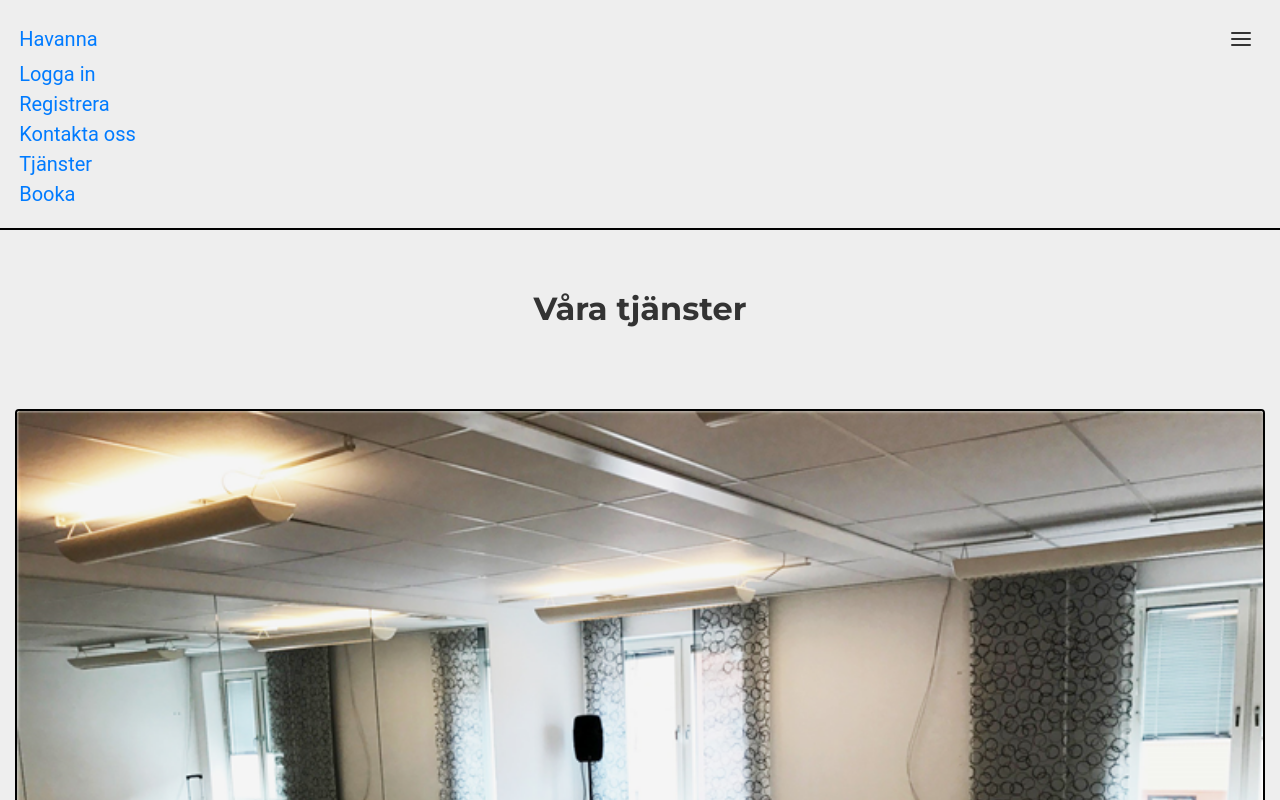
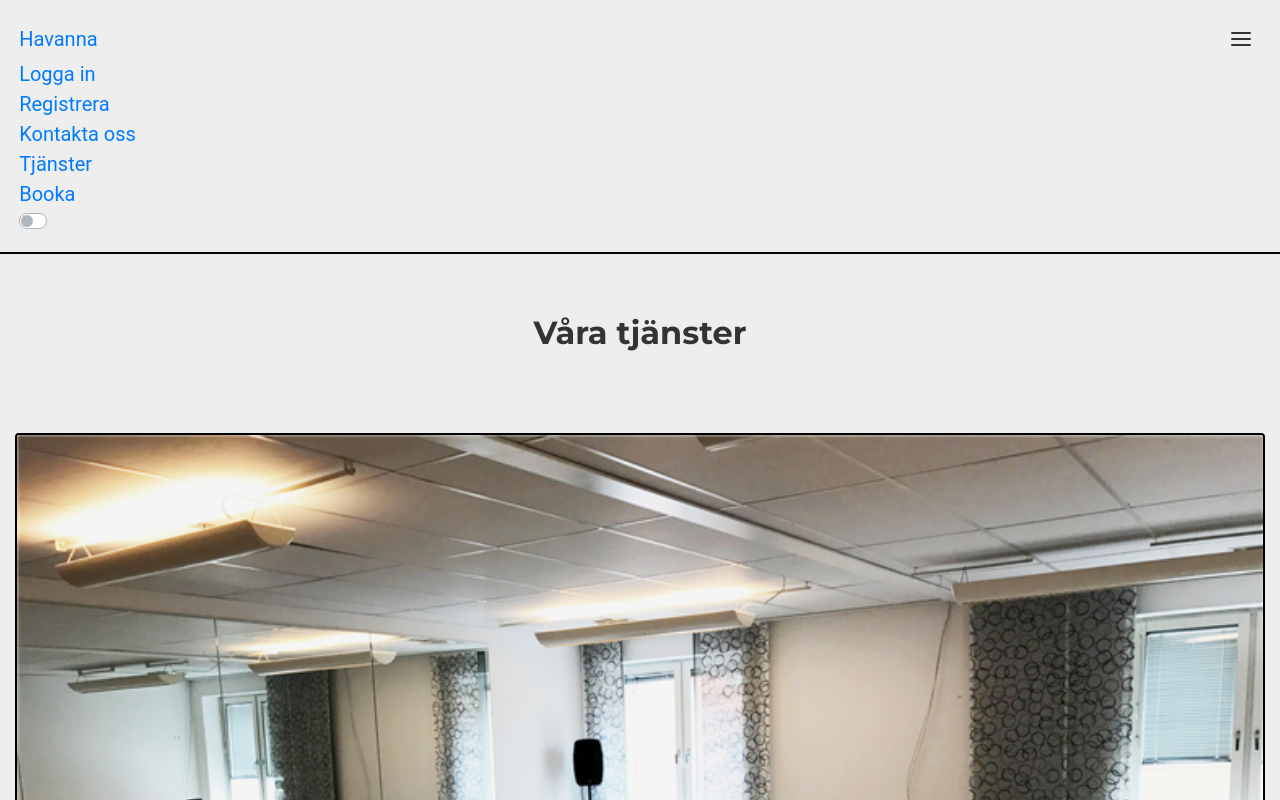
Before and after one commit to KevinCarvajal/Bokningssida, a React (Create React App) app in the folder my-app/: page /EventPage in a window 1280 px wide. Both pictures are taken after a click on the icon 1240 px from the left and 39 px from the top of the page. Built offline with nearby package versions, Linux system fonts and the light colour scheme.

Commit message:
small updates
added aswell a custom Switch input

```diff
--- a/my-app/src/components/Header/index.js
+++ b/my-app/src/components/Header/index.js
@@ -4,20 +4,22 @@ import {
     Navbar,
     NavbarBrand,
     Nav,
-    NavItem
+    NavItem,
+    CustomInput
   } from 'reactstrap';
 
   import {Link} from "react-router-dom"
-
   import { Menu } from "react-feather"
 
 
 const Header = () => {
+
     const [collapsed, setCollapsed] = useState(true);
 
     const toggleNavbar = () => setCollapsed(!collapsed);
 
   return (
+
     <Navbar className="Navbar">
        <NavbarBrand href="/" className="mr-auto">Havanna</NavbarBrand>
         <Menu onClick={toggleNavbar} className="mr-2" />
@@ -39,6 +41,9 @@ const Header = () => {
               <Link to="/BookPage">Booka</Link>
             </NavItem>
           </Nav>
+          <CustomInput
+       type="switch" id="exampleCustomSwitch" name="customSwitch"
+       />
         </Collapse>
     </Navbar>
   );
--- a/my-app/src/sass/styles.scss
+++ b/my-app/src/sass/styles.scss
@@ -10,7 +10,7 @@
 
 // Components Styling
 @import "../components/Header/styles";
-@import "../components//Calendar/styles";
+@import "../components/Calendar/styles";
 
 // Views Styling
 @import "../views/StartPage/styles";
--- a/my-app/src/sass/variables.scss
+++ b/my-app/src/sass/variables.scss
@@ -4,12 +4,13 @@
   --primary: #07575b;
   --headerBackground: #003b46;
   --loginbutton: #707070;
-}
-.dark-mode {
+
+&.dark-mode {
   --textColor: #eee;
   --background: #393e46;
   --primary: #4ecca3;
   --headerBackground: #232931;
+}
 }
 
 .App {
```
Also changed, not shown: my-app/public/manifest.json (added).
